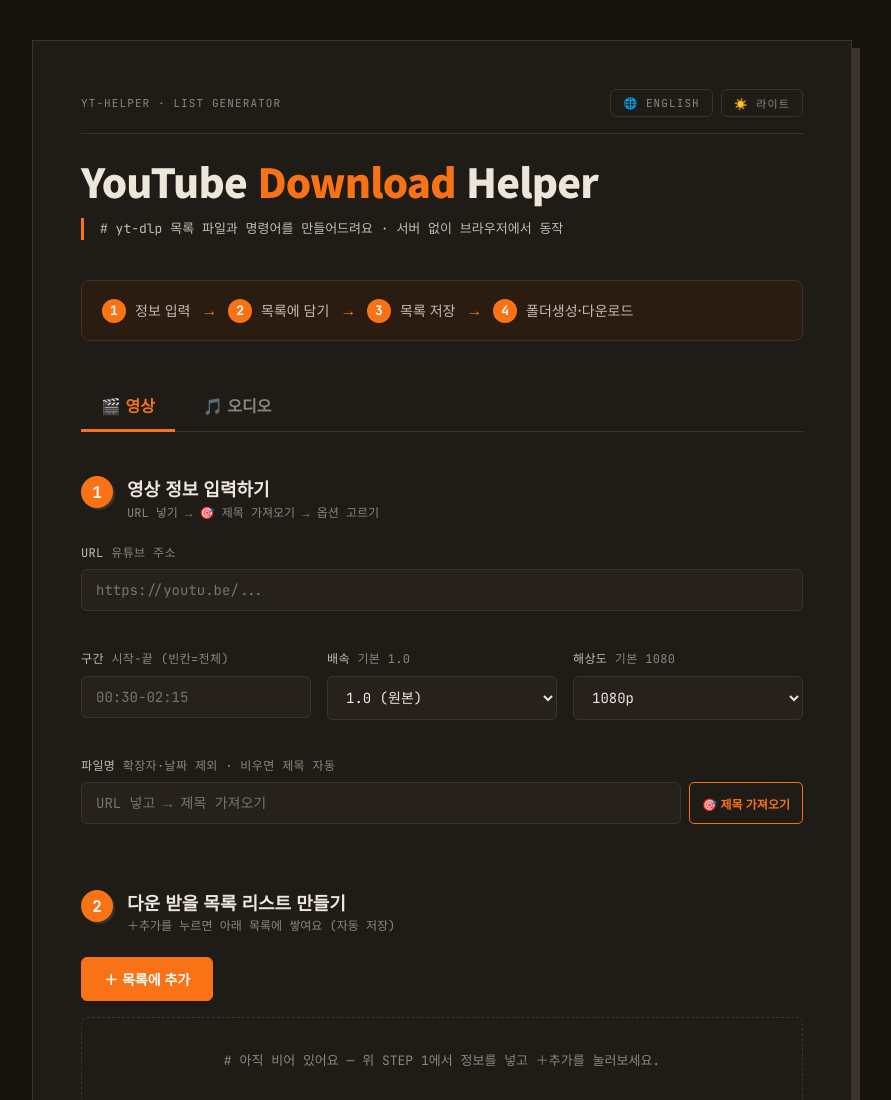
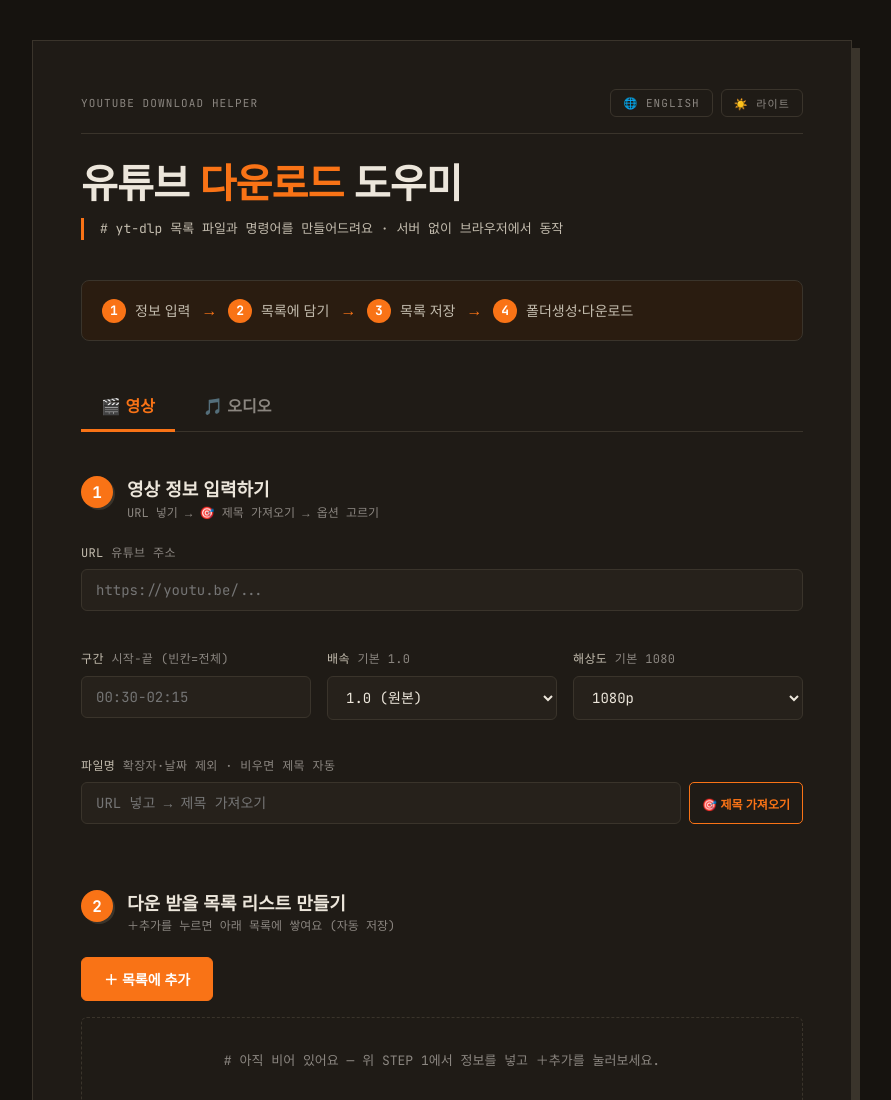
Before and after one commit to youwa-ai/yt-helper, a plain HTML site: page index.html in a window 1280 px wide. Shown: the top 1100 px of the page, without its empty margins (198-1089 px from the left). Drawn offline with Linux system fonts and the light colour scheme.

Commit message:
Add files via upload

```diff
--- a/index.html
+++ b/index.html
@@ -444,7 +444,7 @@
 <div class="container">
 
   <div class="meta">
-    <span>YT-HELPER · LIST GENERATOR</span>
+    <span>YOUTUBE DOWNLOAD HELPER</span>
     <span class="meta-btns">
       <button class="theme-toggle" id="langToggle">🌐 English</button>
       <button class="theme-toggle" id="themeToggle">🌙 다크</button>
@@ -677,7 +677,7 @@ const $ = (id) => document.getElementById(id);
 ========================================================= */
 const I18N = {
   ko: {
-    h1: 'YouTube <span class="accent">Download</span> Helper',
+    h1: '유튜브 <span class="accent">다운로드</span> 도우미',
     subtitle: '# yt-dlp 목록 파일과 명령어를 만들어드려요 · 서버 없이 브라우저에서 동작',
     flow1: '정보 입력', flow2: '목록에 담기', flow3: '목록 저장', flow4: '폴더생성·다운로드',
     tab_video: '🎬 영상', tab_audio: '🎵 오디오',
```
